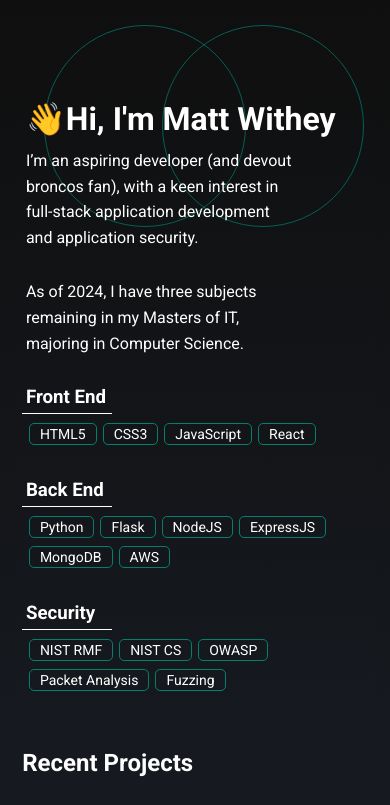
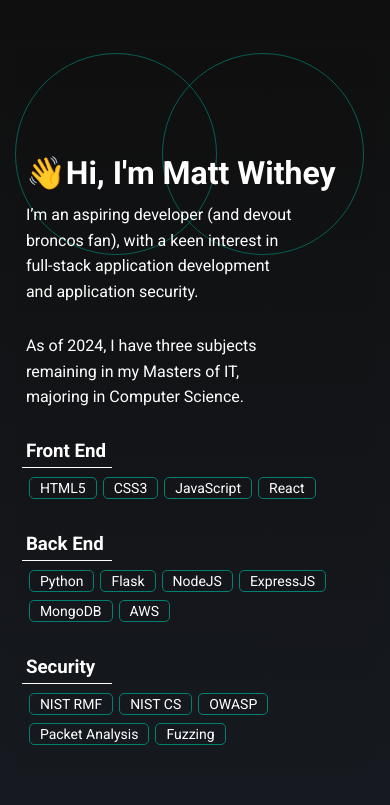
Before and after one commit to mwithe/portfolio, a React (Vite) app: page / in a window 390 px wide. Shown: the top 805 px of the page. Built offline with nearby package versions, Linux system fonts and the light colour scheme.

Commit message:
iOS Styling improvements

```diff
--- a/src/styles/styles.css
+++ b/src/styles/styles.css
@@ -306,8 +306,8 @@ ul {
 
 @media only screen and (max-width: 600px) {
 
-    * {
-        margin: 0px 1% 0% 1%;
+    .main-content {
+        margin: 0;
     }
 
     h1,
@@ -335,8 +335,8 @@ ul {
 
     [class*="circle"] {
         position: absolute;
-        top: 10%;
-        left: 33%;
+        top: 0%;
+        left: 25%;
         transform: translate(-50%, -50%);
         width: 200px;
         background: rgb(0, 0, 0, 0);
@@ -346,7 +346,7 @@ ul {
 
     .circle3 {
         position: absolute;
-        top: 10%;
+        top: 0%;
         left: 66%;
         transform: translate(-50%, -50%);
         width: 200px;
@@ -363,6 +363,7 @@ ul {
         display: flex;
         flex-direction: column;
         margin-bottom: 5%;
+        border: solid 1px #008170;
 
     }
 
@@ -379,4 +380,8 @@ ul {
     .card-skills {
         margin-top: 20px;
     }
+
+    .profile-section {
+        margin-top: 15%;
+    }
 }
```
